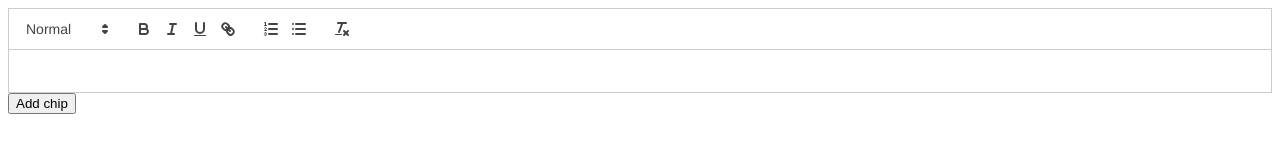
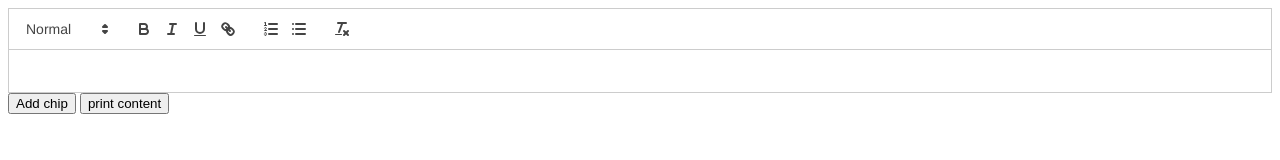
Before and after one commit to javrr-ui/editor, a plain HTML site: page index.html in a window 1280 px wide. Drawn offline with nearby package versions, Linux system fonts and the light colour scheme.

Commit message:
Agrega boton para imprimir en consola contenido del editor

```diff
--- a/index.html
+++ b/index.html
@@ -17,6 +17,7 @@
     <div id="editor">
     </div>
     <button id="add-chip">Add chip</button>
+    <button id="get-content">print content</button>
 </Body>
 
 <!-- Initialize Quill editor -->
@@ -66,6 +67,12 @@
         console.log(Quill.imports)
         insertChip('mi variable chida')
     })
+
+
+    document.getElementById("get-content").addEventListener('click', () => {
+        const delta = quill.getContents()
+        console.log(delta)
+    })
 </script>
 
 </html>
```
